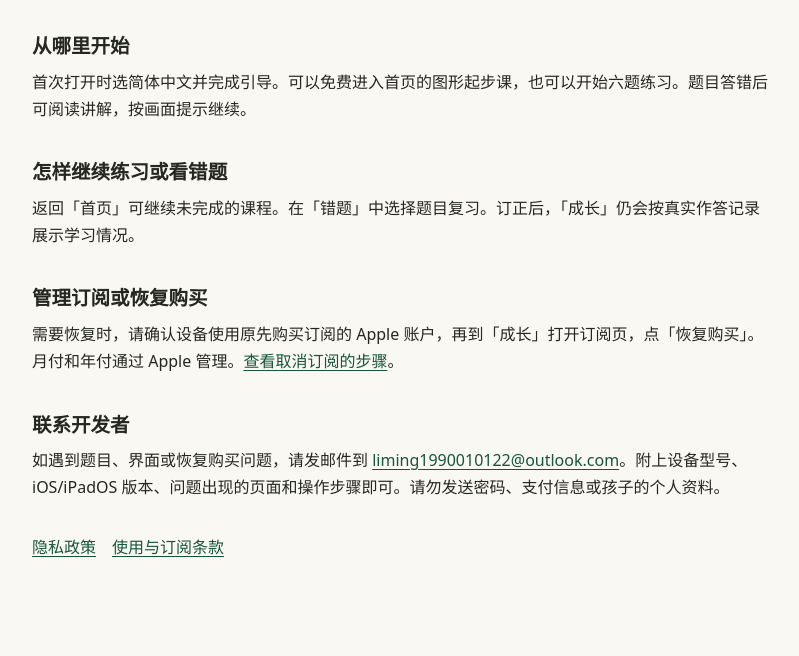
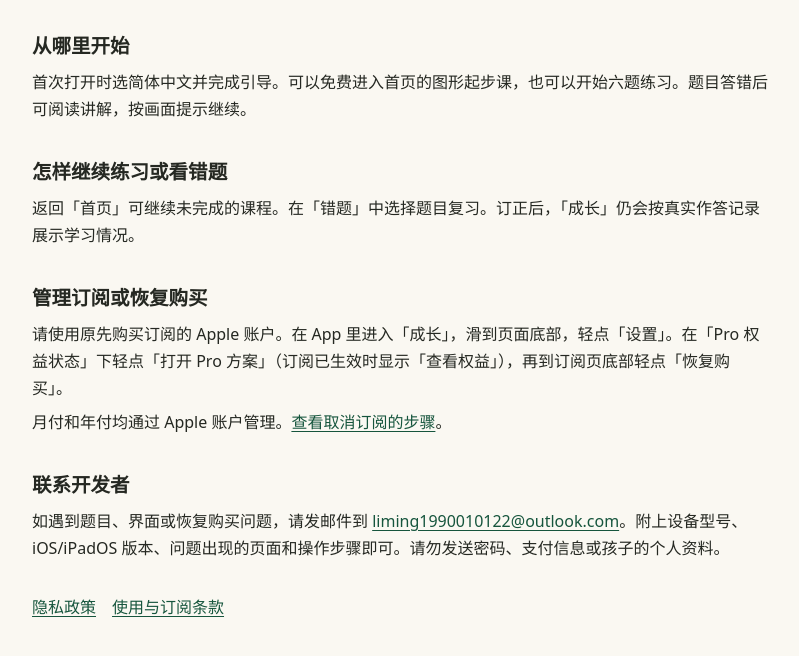
Before and after one commit to jygameclub/studyenglish, a plain HTML site: page mathdlg/mathdlg-support.html in a window 1280 px wide. Shown: the part 172-828 px from the top of the page, without its empty margins (240-1039 px from the left). Before the commit the page ends 800 px from the top, so only its background shows below. Drawn offline with Linux system fonts and the light colour scheme.

Commit message:
补全小狐数学手账恢复购买的操作路径

```diff
--- a/mathdlg/mathdlg-support.html
+++ b/mathdlg/mathdlg-support.html
@@ -14,7 +14,8 @@
 <section><h2>怎样继续练习或看错题</h2>
 <p>返回「首页」可继续未完成的课程。在「错题」中选择题目复习。订正后，「成长」仍会按真实作答记录展示学习情况。</p></section>
 <section><h2>管理订阅或恢复购买</h2>
-<p>需要恢复时，请确认设备使用原先购买订阅的 Apple 账户，再到「成长」打开订阅页，点「恢复购买」。月付和年付通过 Apple 管理。<a href="https://support.apple.com/zh-cn/118428">查看取消订阅的步骤</a>。</p></section>
+<p>请使用原先购买订阅的 Apple 账户。在 App 里进入「成长」，滑到页面底部，轻点「设置」。在「Pro 权益状态」下轻点「打开 Pro 方案」（订阅已生效时显示「查看权益」），再到订阅页底部轻点「恢复购买」。</p>
+<p>月付和年付均通过 Apple 账户管理。<a href="https://support.apple.com/zh-cn/118428">查看取消订阅的步骤</a>。</p></section>
 <section><h2>联系开发者</h2>
 <p>如遇到题目、界面或恢复购买问题，请发邮件到 <a href="mailto:liming1990010122@outlook.com">liming1990010122@outlook.com</a>。附上设备型号、iOS/iPadOS 版本、问题出现的页面和操作步骤即可。请勿发送密码、支付信息或孩子的个人资料。</p></section>
 <nav aria-label="相关页面"><a href="mathdlg-privacy.html">隐私政策</a>
```
